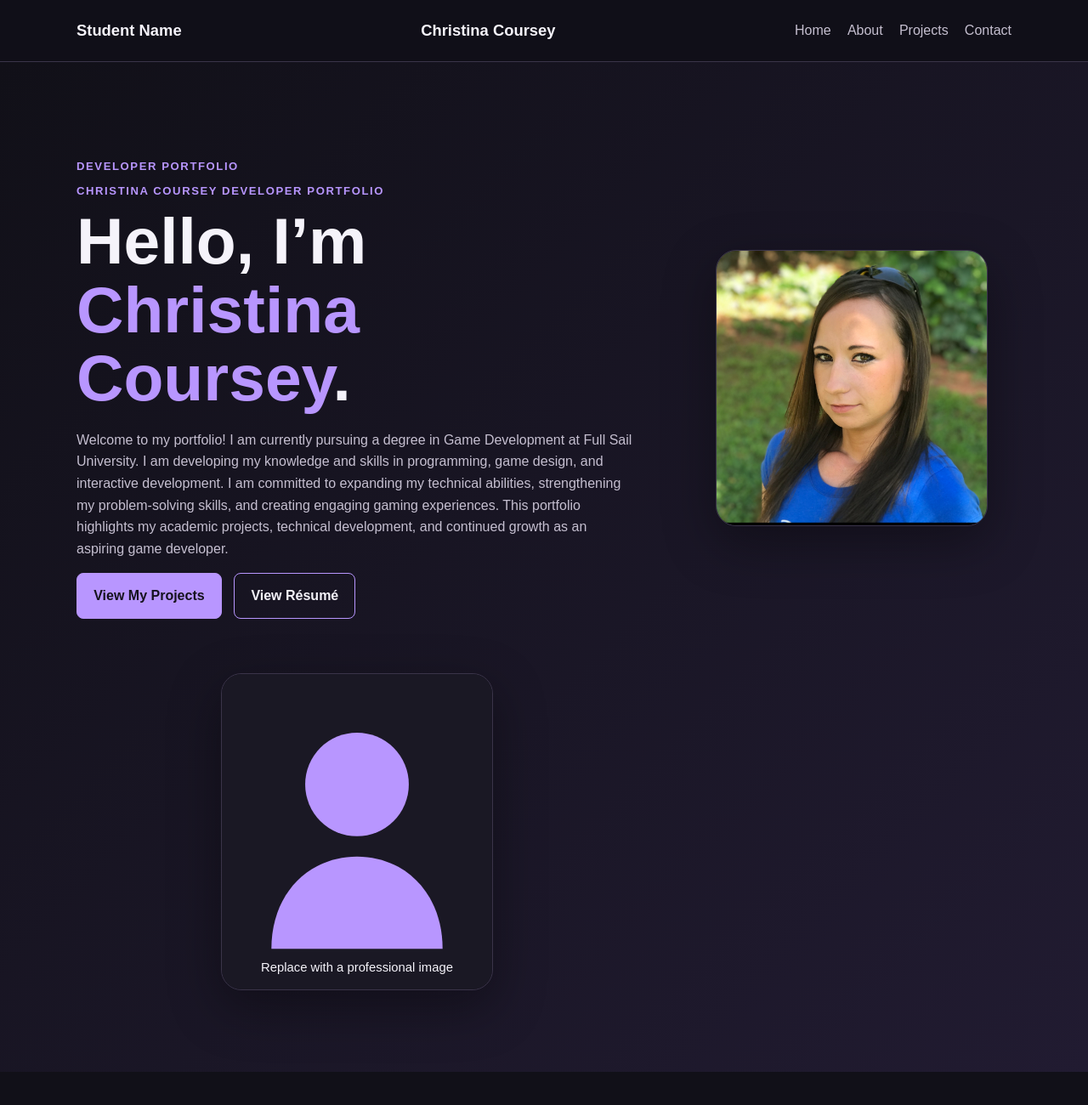
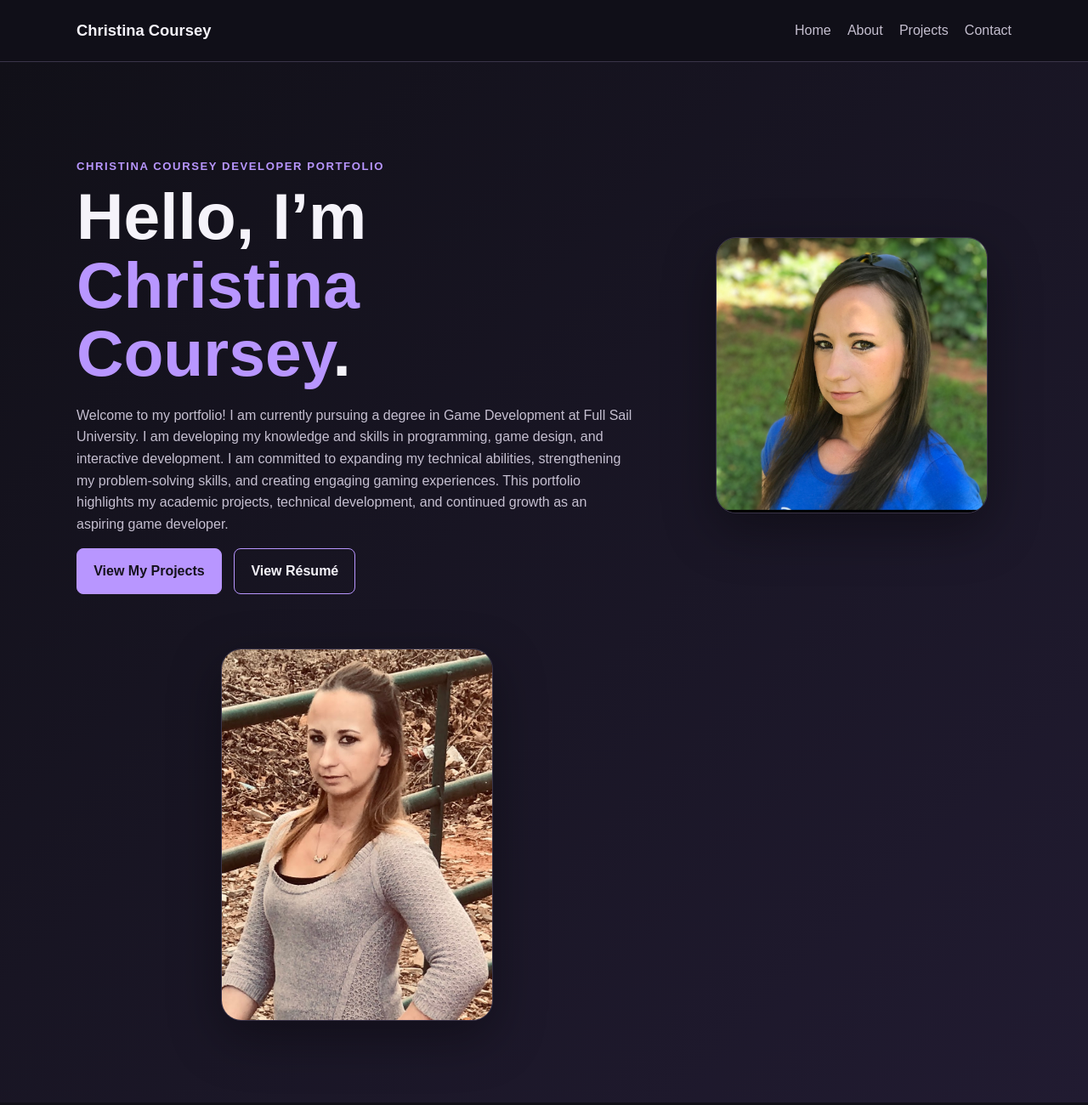
Before and after one commit to Christina9481/Christina9481.github.io, a plain HTML site: page index.html in a window 1280 px wide. Shown: the top 1300 px of the page at 85% size. Drawn offline with Linux system fonts and the light colour scheme.

Commit message:
added professional photos

```diff
--- a/index.html
+++ b/index.html
@@ -4,14 +4,12 @@
     <meta charset="UTF-8">
     <meta name="viewport" content="width=device-width, initial-scale=1.0">
     <meta name="description" content="Christina Coursey's Dveloper portfolio">
-    <meta name="description" content="Christina Coursey Developer Portfolio">
     <title>Christina Coursey | Developer Portfolio</title>
     <link rel="stylesheet" href="css/style.css">
 </head>
 <body>
     <header class="site-header">
         <div class="container nav-wrapper">
-            <a class="site-title" href="#home">Student Name</a>
             <a class="site-title" href="#home">Christina Coursey</a>
             <nav aria-label="Main navigation">
                 <ul class="nav-list">
@@ -28,7 +26,6 @@
         <section id="home" class="hero">
             <div class="container hero-content">
                 <div>
-                    <p class="eyebrow">Developer Portfolio</p>
                     <p class="eyebrow">Christina Coursey Developer Portfolio</p>
                     <h1>Hello, I’m <span>Christina Coursey</span>.</h1>
                     <p class="hero-text">
@@ -41,7 +38,7 @@
                 </div>
 
                 <img class="profile-image" src="images/IMG_1139.jpg" alt="My professional profile photo">
-                <img class="profile-image" src="images/profile-placeholder.svg" alt="Placeholder profile illustration">
+                <img class="profile-image" src="images/IMG_0850.jpg" alt="My professional profile photo">
             </div>
         </section>
 
```
Also changed, not shown: assets/student-resume.txt (deleted), 2 other files.
